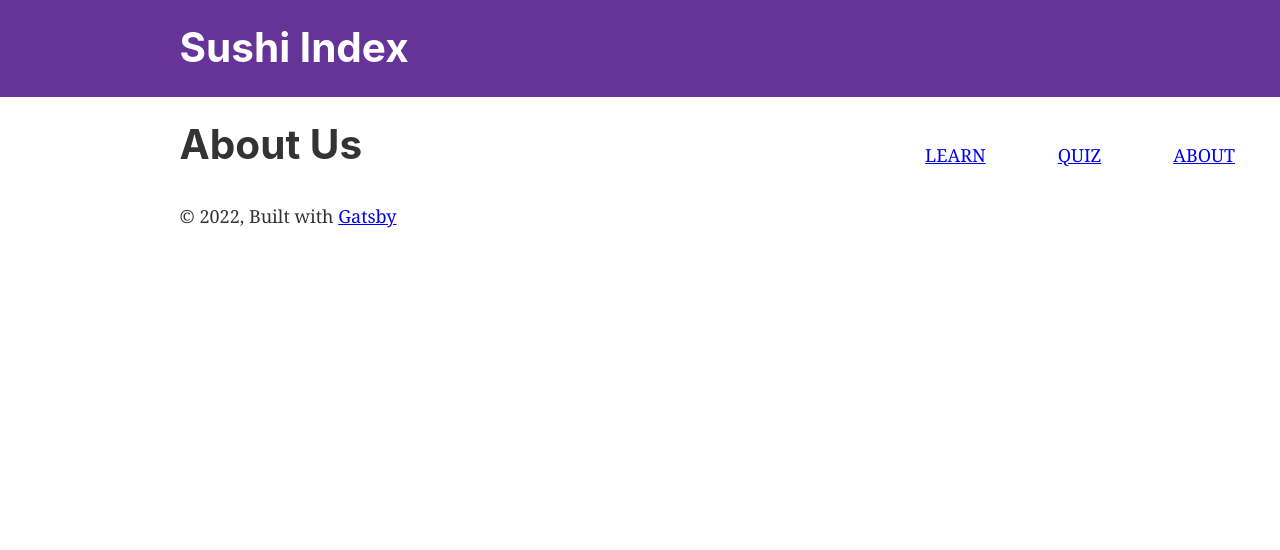
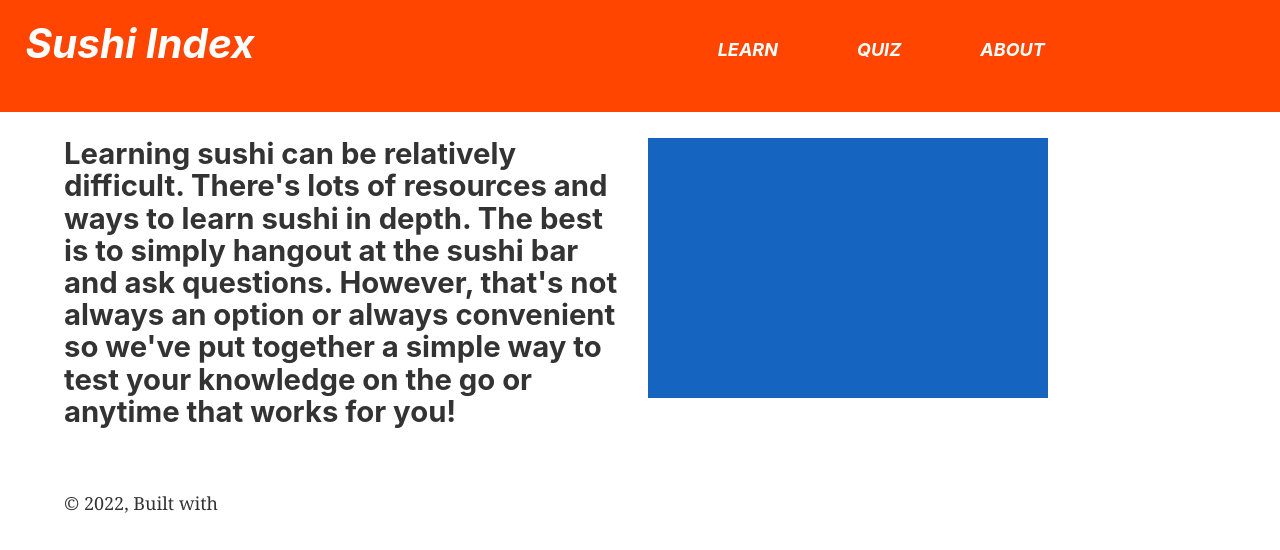
Before and after one commit to honeymkr/sushi-index, a Gatsby site: page /about in a window 1280 px wide. Built offline with nearby package versions, Linux system fonts and the light colour scheme; Gatsby itself is replaced by a stand-in of ours.

Commit message:
added material ui for styling, added content, styled links n layout

```diff
--- a/gatsby-config.js
+++ b/gatsby-config.js
@@ -1,10 +1,8 @@
 const dotenv = require('dotenv')
-/*require("dotenv").config()*/
 
 if (process.env.NODE_ENV !== 'production') {
   dotenv.config()
 }
-
 
 module.exports = {
 
@@ -17,7 +15,7 @@
   plugins: [
     `gatsby-plugin-react-helmet`,
     `gatsby-plugin-image`,
-    // `gatsby-plugin-material-ui`,
+    `gatsby-plugin-material-ui`,
     //`gatsby-plugin-styled-components`,
     {
       resolve: `gatsby-source-filesystem`,
@@ -49,13 +47,8 @@
       options: {
         spaceId: process.env.CONTENTFUL_SPACEID,
         accessToken: process.env.CONTENTFUL_ACCESS_TOKEN,
-       // host: `preview.contentful.com`,
       },
     },
-
-
-
-
 
     // this (optional) plugin enables Progressive Web App + Offline functionality
     // To learn more, visit: https://gatsby.dev/offline
--- a/src/components/header.js
+++ b/src/components/header.js
@@ -2,28 +2,27 @@
 import PropTypes from "prop-types"
 import { Link } from "gatsby"
 import styled from "styled-components"
+import { Container, Grid } from "@mui/material"
 
 const NavLink = styled.li`
 float:left;
 padding:2rem;
-text-decoration:none;
 `
 
 const Header = ({ siteTitle }) => (
-  <header
+
+ <header
     style={{
-      background: `rebeccapurple`,
+      background: `orangered`,
       marginBottom: `1.45rem`,
     }}
   >
-    <div
-      style={{
-        margin: `0 auto`,
-        maxWidth: 960,
-        padding: `1.45rem 1.0875rem`,
-      }}
-    >
-      <h1 style={{ margin: 0 }}>
+
+
+      <Grid container spacing={3}>
+
+        <Grid item xs={6}>
+          <h1 style={{ margin: 22 }}>
         <Link
           to="/"
           style={{
@@ -33,23 +32,31 @@
         >
           {siteTitle}
         </Link>
-      </h1>
-    </div>
+      </h1></Grid>
 
-<nav
-style={{
-  float: `right`,
-  padding: `.5rem`,
-  marginBottom: `1.45rem`,
-}}
->
-  <ul>
-    <NavLink> <Link to="/fish" >LEARN </Link>  </NavLink>
-    <NavLink> <Link to="/quiz">QUIZ</Link> </NavLink>
-    <NavLink> <Link to="/about">ABOUT</Link> </NavLink>
+        <Grid item xs={6}>
+<ul>
+    <NavLink> <Link to="/fish" style={{
+            color: `white`,
+            textDecoration: `none`,
+          }}>LEARN </Link>  </NavLink>
+    <NavLink> <Link to="/quiz" style={{
+            color: `white`,
+            textDecoration: `none`,
+          }}
+    >QUIZ</Link> </NavLink>
+    <NavLink> <Link to="/about" style={{
+            color: `white`,
+            textDecoration: `none`,
+          }}>ABOUT</Link> </NavLink>
+  </ul>
+        </Grid>
 
-  </ul>
-</nav>
+      </Grid>
+
+
+
+
 
 
   </header>
--- a/src/components/layout.css
+++ b/src/components/layout.css
@@ -51,8 +51,14 @@
   display: none;
 }
 a {
+  font-family: -apple-system, BlinkMacSystemFont, 'Segoe UI', Roboto, Oxygen, Ubuntu, Cantarell, 'Open Sans', 'Helvetica Neue', sans-serif;
+  font-weight: bold;
+  font-style: oblique;
+  font-display: none;
   background-color: transparent;
   -webkit-text-decoration-skip: objects;
+  color: white;
+  padding: .2rem;
 }
 a:active,
 a:hover {
--- a/src/components/layout.js
+++ b/src/components/layout.js
@@ -11,6 +11,7 @@
 
 import Header from "./header"
 import "./layout.css"
+import { Container } from "@mui/material";
 
 const Layout = ({ children }) => {
   const data = useStaticQuery(graphql`
@@ -25,15 +26,19 @@
 
   return (
     <>
+
       <Header siteTitle={data.site.siteMetadata?.title || `Title`} />
-      <div
-        style={{
-          margin: `0 auto`,
-          maxWidth: 960,
-          padding: `0 1.0875rem 1.45rem`,
-        }}
-      >
-        <main>{children}</main>
+
+
+        <Container >
+
+
+
+
+      <main>{children}</main>
+
+
+
         <footer
           style={{
             marginTop: `2rem`,
@@ -43,7 +48,11 @@
           {` `}
           <a href="https://www.gatsbyjs.com">Gatsby</a>
         </footer>
-      </div>
+
+        </Container>
+
+
+
     </>
   )
 }
--- a/src/pages/about.js
+++ b/src/pages/about.js
@@ -1,6 +1,7 @@
 import * as React from "react"
 import Layout from "../components/layout"
 import Seo from "../components/seo"
+import { Grid, Box } from "@mui/material"
 
 
 
@@ -8,8 +9,28 @@
 
     <Layout>
         <Seo title="About" />
+    <Grid container spacing={2}>
+        <Grid item xs={6}>
+        <h2>Learning sushi can be relatively difficult. There's lots of resources and ways to learn sushi in depth. The best is to simply hangout at the sushi bar and ask questions.
+            However, that's not always an option or always convenient so we've put together a simple way to test your
+            knowledge on the go or anytime that works for you!
+        </h2>
+        </Grid>
+        <Grid item xs={6}>
+            <Box
+            sx={{
+                width: 400,
+                height: 260,
+                backgroundColor: 'primary.dark',
+                '&:hover': {
+                    backgroundColor: 'primary.main',
+                    opacity: [0.9,0.8,0.7],
+                },
+                }}
+            />
+        </Grid>
+    </Grid>
 
-        <h1>About Us</h1>
 
     </Layout>
 
--- a/src/pages/fish.js
+++ b/src/pages/fish.js
@@ -15,7 +15,10 @@
             <ul>
                    { data.allContentfulSushiFish.edges.map( ({ node, index }) => (
                     <li key={node.id} >
-                       <a href={ `/fish/` + node.fishName} alt="fishy"> {node.fishName }</a>
+                       <a href={ `/fish/` + node.fishName} alt="fishy"
+                       style={{
+                         color: `black`,    textDecoration: `none`,
+                       }}> {node.fishName }</a>
                    </li>
                    )) }
             </ul>
--- a/src/pages/index.js
+++ b/src/pages/index.js
@@ -5,6 +5,7 @@
 import Seo from "../components/seo"
 
 const IndexPage = () => (
+
   <Layout>
     <Seo title="Home" />
     <h1>Time to learn Sushi!</h1>
--- a/src/templates/sushi-fish.js
+++ b/src/templates/sushi-fish.js
@@ -1,5 +1,5 @@
 import React from "react"
-import { GatsbyImage, getImage } from "gatsby-plugin-image"
+import { GatsbyImage} from "gatsby-plugin-image"
 import { graphql, Link } from "gatsby"
 import Layout from "../components/layout"
 
```
Also changed, not shown: src/pages/quiz.js (+61 -6 lines), src/images/tako.jpg (added).
